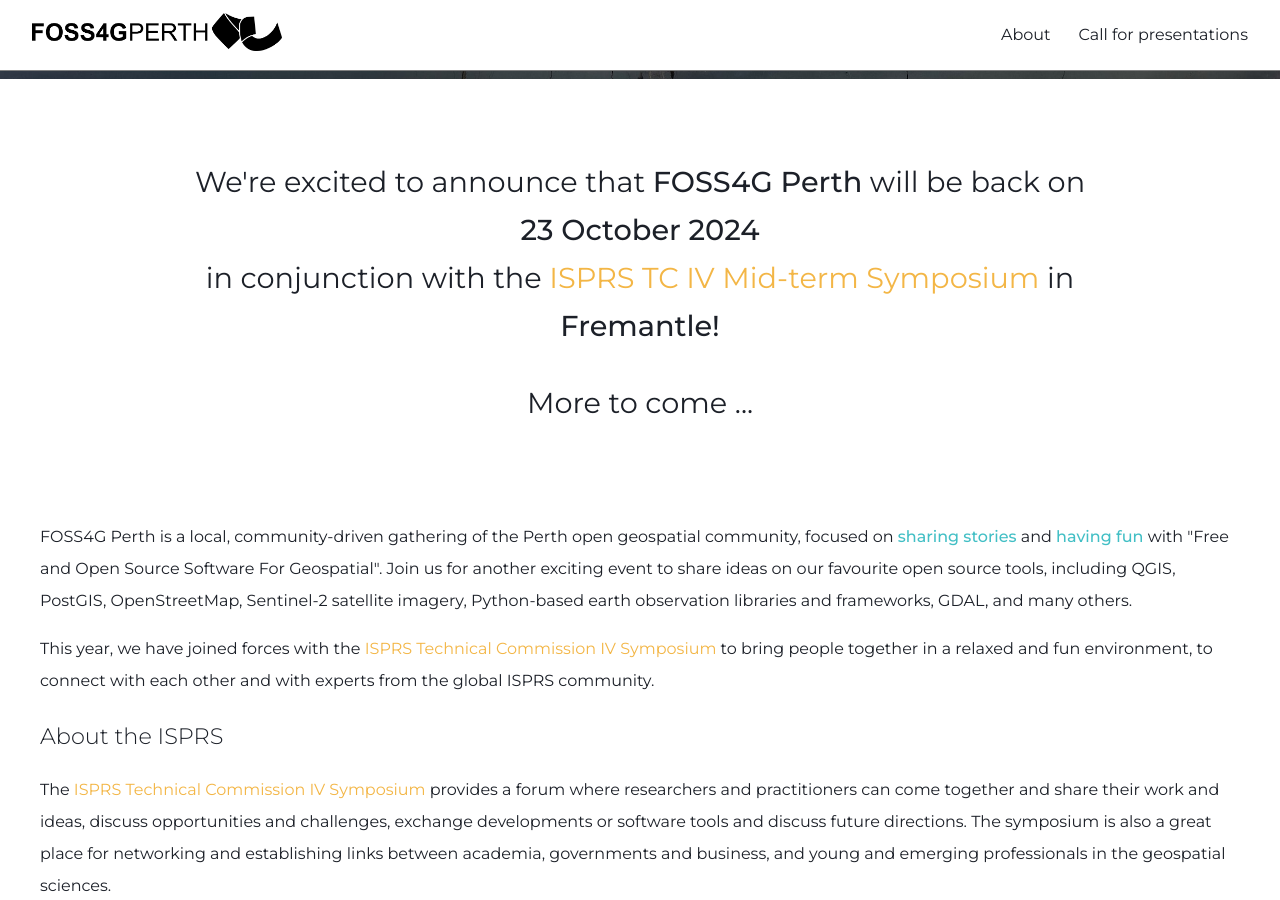
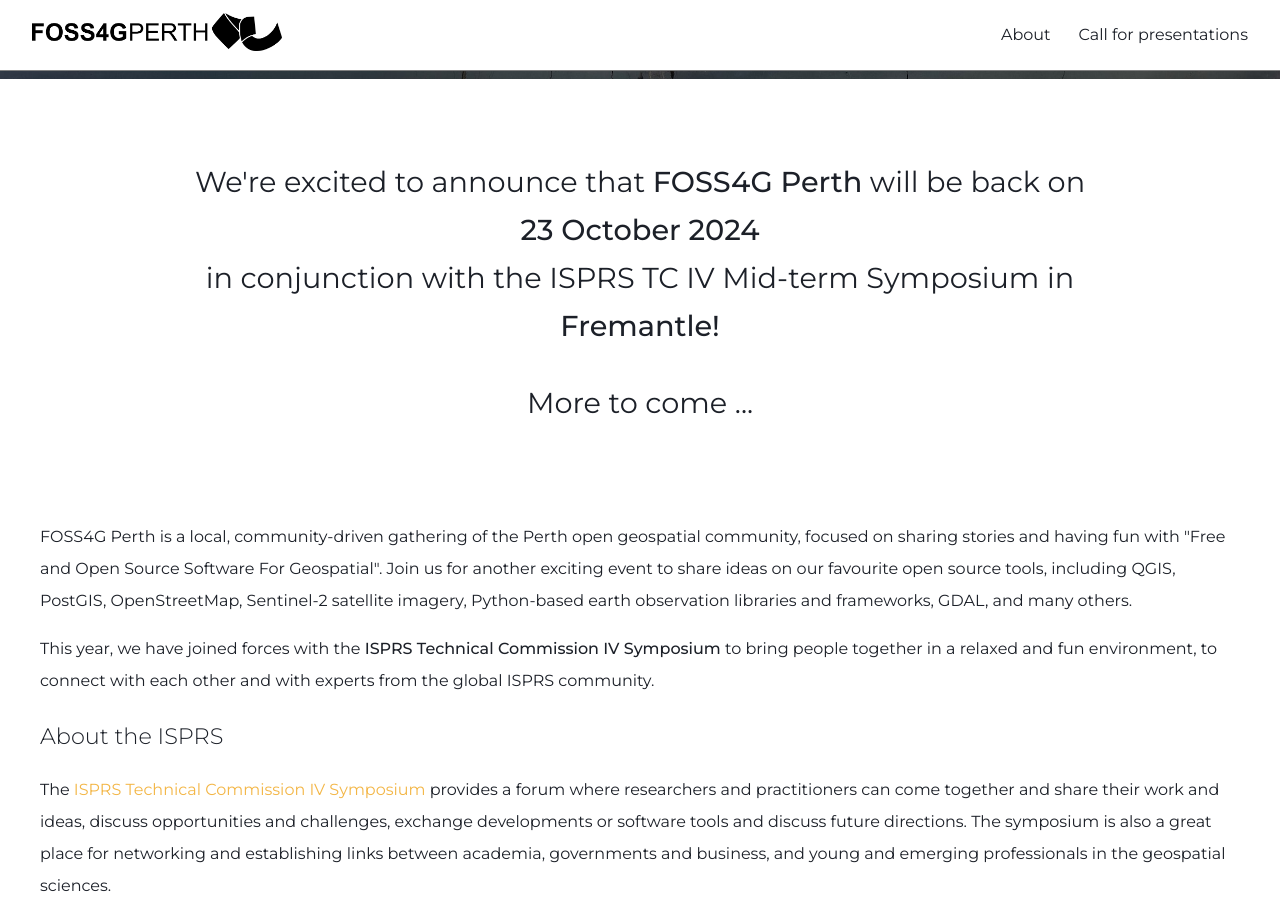
Before and after one commit to foss4g-perth-org/foss4g-perth-org.github.io, a Jekyll site: the page built from index.md, in a window 1280 px wide and 900 px high, scrolled down 432 px. Built offline with Jekyll 4.4.1, drawn with Linux system fonts in a browser that asks for light colours.

Commit message:
minor tweaks

```diff
--- a/index.md
+++ b/index.md
@@ -8,14 +8,14 @@ id: home
 <div class="home">
   <div class="main-content">
     <div class="intro">
-      <p>We're excited to announce that <span class="bold">FOSS4G Perth</span> will be back on<br> <span class="bold">23 October 2024</span> <br>in conjunction with the  <a href="https://www.isprs.org/tc4-symposium2024/" target="_blank">ISPRS TC IV Mid-term Symposium</a> in <span class="bold">Fremantle!</span></p>
+      <p>We're excited to announce that <span class="bold">FOSS4G Perth</span> will be back on<br> <span class="bold">23 October 2024</span> <br>in conjunction with the ISPRS TC IV Mid-term Symposium in <span class="bold">Fremantle!</span></p>
       <p>More to come ...</p>
     </div>
     <div>
 
-    <p>FOSS4G Perth is a local, community-driven gathering of the Perth open geospatial community, focused on <span class="color-two bold">sharing stories</span> and <span class="color-two bold">having fun</span> with "Free and Open Source Software For Geospatial". Join us for another exciting event to share ideas on our favourite open source tools, including QGIS, PostGIS, OpenStreetMap, Sentinel-2 satellite imagery, Python-based earth observation libraries and frameworks, GDAL, and many others.</p>
+    <p>FOSS4G Perth is a local, community-driven gathering of the Perth open geospatial community, focused on sharing stories and having fun with "Free and Open Source Software For Geospatial". Join us for another exciting event to share ideas on our favourite open source tools, including QGIS, PostGIS, OpenStreetMap, Sentinel-2 satellite imagery, Python-based earth observation libraries and frameworks, GDAL, and many others.</p>
 
-    <p>This year, we have joined forces with the <a href="https://www.isprs.org/tc4-symposium2024/" target="_blank">ISPRS Technical Commission IV Symposium</a> to bring people together in a relaxed and fun environment, to connect with each other and with experts from the global ISPRS community.
+    <p>This year, we have joined forces with the <span class="bold">ISPRS Technical Commission IV Symposium</span> to bring people together in a relaxed and fun environment, to connect with each other and with experts from the global ISPRS community.
     </p></div>
 
     <h3>About the ISPRS</h3>
```
Also changed, not shown: README.md.
